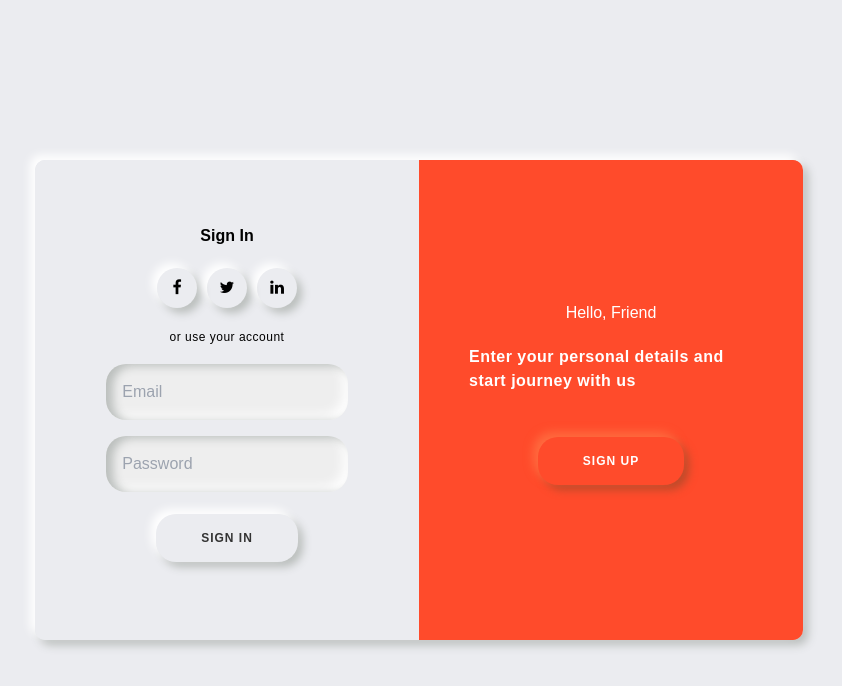
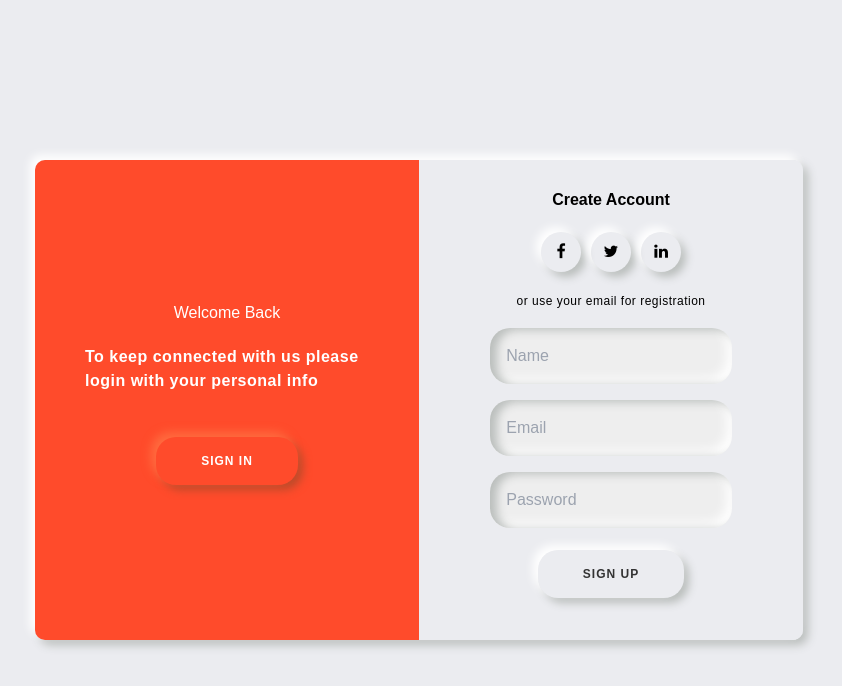
Before and after one commit to AyonJD/G2G-task, a React (Create React App) app: page / in a window 1280 px wide. Both pictures are taken after a click on the button "SIGN UP". Shown: the top 686 px of the page, without its empty margins (221-1063 px from the left). Built offline with nearby package versions, Linux system fonts and the light colour scheme.

Commit message:
Form toggle done

```diff
--- a/src/App.js
+++ b/src/App.js
@@ -1,25 +1,26 @@
-import { useEffect } from 'react';
+import { useEffect, useState } from 'react';
 import './App.css';
 import Login from './components/Login';
 import Signup from './components/Signup';
 
 function App() {
+  const [activeClass, setActiveClass] = useState('');
 
   return (
     <div className="wrapper">
-      <div className="container">
+      <div className={`container ${activeClass}`}>
         <Signup />
         <Login />
         <div className="overlay-container">
           <div className="overlay-left">
             <h1>Welcome Back</h1>
             <p>To keep connected with us please login with your personal info</p>
-            <button id="signIn" className="overlay_btn">Sign In</button>
+            <button onClick={() => setActiveClass('')} id="signIn" className="overlay_btn">Sign In</button>
           </div>
           <div className="overlay-right">
             <h1>Hello, Friend</h1>
             <p>Enter your personal details and start journey with us</p>
-            <button id="signUp" className="overlay_btn">Sign Up</button>
+            <button onClick={() => setActiveClass('right-panel-active')} id="signUp" className="overlay_btn">Sign Up</button>
           </div>
         </div>
       </div>
```
